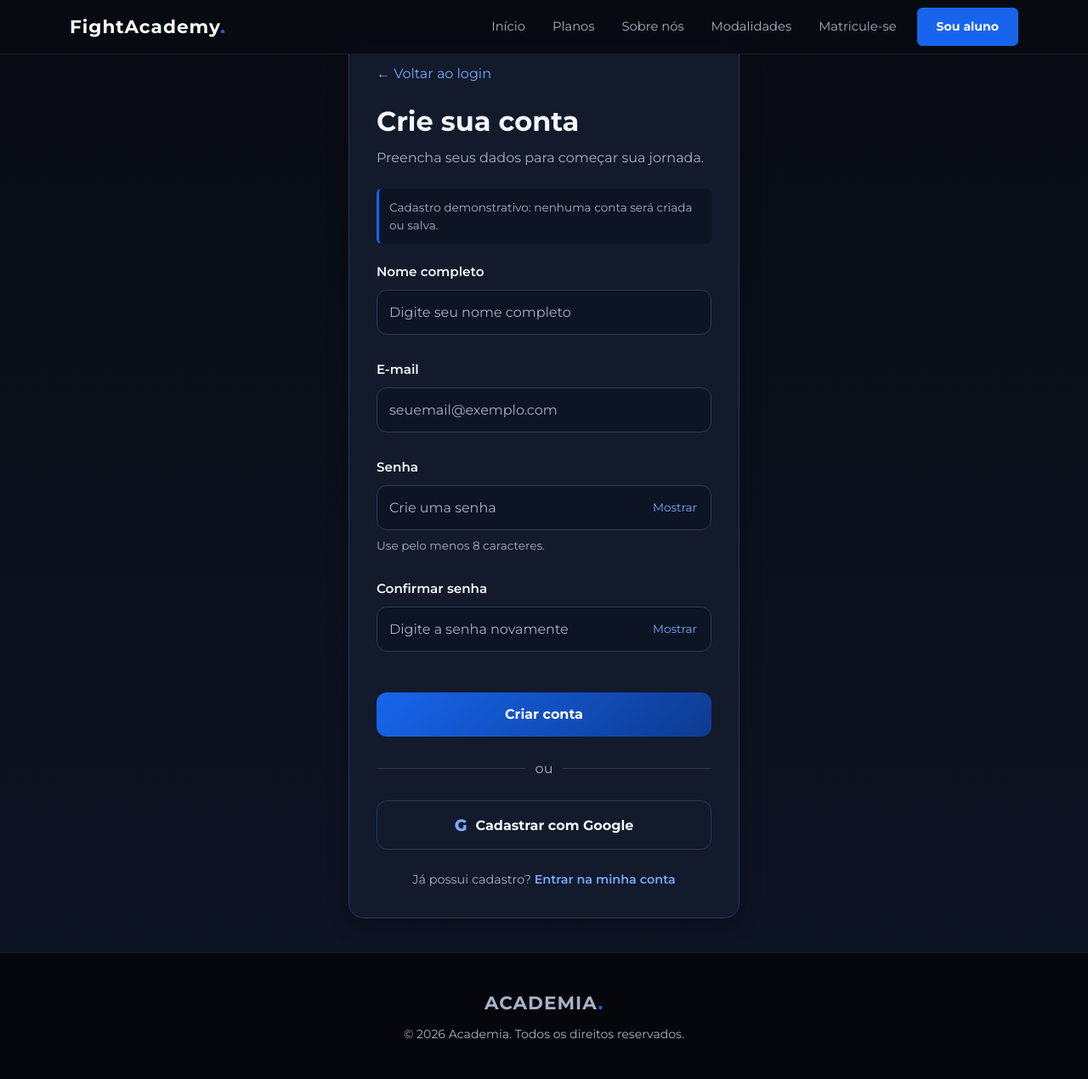
After one commit to JordanLima06/ProjetoAcademia, a Flask app: page /cadastro in a window 1280 px wide. The commit adds this page. Shown: the whole page at 85% size. Run offline with Flask 3, Linux system fonts and the light colour scheme.

Commit message:
cadastro atualizado

```diff
--- a/main.py
+++ b/main.py
@@ -107,5 +107,10 @@ def modalidade():
 def login():
     return render_template("login.html")
 
+@app.get("/cadastro")
+def cadastro():
+    return render_template("cadastro.html")
+
+
 if __name__ == "__main__":
     app.run(debug=True)
--- /dev/null
+++ b/static/css/cadastro.css
@@ -0,0 +1,276 @@
+
+/* Página */
+.cadastro-main {
+    min-height: 100%;
+    display: flex;
+    justify-content: center;
+    align-items: center;
+    padding: 40px 16px;
+    background: var(--gradient-background);
+    color: var(--color-text);
+    font-family: var(--font-main);
+}
+
+/* Cartão */
+.cadastro-section {
+    width: 100%;
+    max-width: 460px;
+    padding: 32px;
+    background: var(--color-surface);
+    border: 1px solid var(--color-border);
+    border-radius: var(--radius-lg);
+    box-shadow: var(--shadow-card);
+}
+
+.voltar {
+    display: inline-block;
+    margin-bottom: 24px;
+    color: var(--color-primary-light);
+    text-decoration: none;
+}
+
+.voltar:hover,
+.cadastro-texto a:hover {
+    text-decoration: underline;
+}
+
+.cadastro-cabecalho {
+    margin-bottom: 24px;
+}
+
+.cadastro-cabecalho h1 {
+    margin: 0 0 10px;
+    font-size: clamp(1.6rem, 5vw, 2rem);
+    font-weight: 700;
+}
+
+.cadastro-cabecalho p,
+.cadastro-texto {
+    color: var(--color-text-muted);
+    line-height: 1.6;
+}
+
+.aviso-demo {
+    padding: 12px;
+    margin: 0;
+    color: var(--color-text-muted);
+    background: var(--color-dark-blue);
+    border-left: 3px solid var(--color-primary);
+    border-radius: var(--radius-sm);
+    font-size: 0.85rem;
+    line-height: 1.5;
+}
+
+/* Formulário */
+.cadastro-form {
+    display: flex;
+    flex-direction: column;
+    gap: 20px;
+}
+
+.cadastro-section .campo {
+    display: flex;
+    flex-direction: column;
+    gap: 8px;
+}
+
+.cadastro-section .campo label {
+    color: var(--color-text);
+    font-size: 0.95rem;
+    font-weight: 600;
+}
+
+.cadastro-section .campo input {
+    width: 100%;
+    min-height: 50px;
+    padding: 12px 14px;
+    color: var(--color-text);
+    background: var(--color-dark-blue);
+    border: 1px solid var(--color-border);
+    border-radius: var(--radius-md);
+    font: inherit;
+    font-size: 1rem;
+    transition: border-color var(--transition-default),
+                box-shadow var(--transition-default);
+}
+
+.cadastro-section .campo input::placeholder {
+    color: var(--color-text-muted);
+    opacity: 1;
+}
+
+.cadastro-section .campo input:focus-visible,
+.toggle-senha:focus-visible,
+.btn-cadastro:focus-visible,
+.btn-secundario:focus-visible,
+.voltar:focus-visible,
+.cadastro-texto a:focus-visible {
+    outline: 3px solid var(--color-primary-light);
+    outline-offset: 3px;
+}
+
+.cadastro-section .campo input:focus {
+    border-color: var(--color-primary);
+    box-shadow: var(--shadow-blue);
+}
+
+.cadastro-section .campo input[aria-invalid="true"] {
+    border-color: #ff8585;
+}
+
+/* Mostrar/ocultar senha */
+.senha-wrapper {
+    position: relative;
+    display: flex;
+    align-items: center;
+}
+
+.senha-wrapper input {
+    padding-right: 88px !important;
+}
+
+.toggle-senha {
+    position: absolute;
+    right: 10px;
+    padding: 7px;
+    color: var(--color-primary-light);
+    background: transparent;
+    border: 0;
+    border-radius: var(--radius-sm);
+    cursor: pointer;
+    font: inherit;
+    font-size: 0.85rem;
+}
+
+.toggle-senha:hover {
+    color: var(--color-white);
+}
+
+/* Ajuda e erros */
+.dica-senha,
+.erro {
+    margin: 0;
+    font-size: 0.85rem;
+    line-height: 1.5;
+}
+
+.dica-senha {
+    color: var(--color-text-muted);
+}
+
+.erro {
+    color: #ff8585;
+}
+
+.mensagem {
+    margin: 0;
+    color: var(--color-text-muted);
+    font-size: 0.9rem;
+    line-height: 1.5;
+}
+
+/* Botões */
+.btn-cadastro,
+.btn-secundario {
+    width: 100%;
+    min-height: 50px;
+    display: flex;
+    align-items: center;
+    justify-content: center;
+    gap: 10px;
+    padding: 12px 16px;
+    border-radius: var(--radius-md);
+    font: inherit;
+    font-weight: 700;
+    cursor: pointer;
+    transition: background var(--transition-default),
+                transform var(--transition-default);
+}
+
+.btn-cadastro {
+    color: var(--color-white);
+    background: var(--gradient-primary);
+    border: 0;
+}
+
+.btn-cadastro:hover:not(:disabled) {
+    background: var(--color-primary-hover);
+    transform: translateY(-1px);
+}
+
+.btn-cadastro:disabled {
+    opacity: 0.7;
+    cursor: wait;
+}
+
+.btn-secundario {
+    color: var(--color-text);
+    background: transparent;
+    border: 1px solid var(--color-border);
+}
+
+.btn-secundario:hover {
+    background: var(--color-card);
+}
+
+.google-icone {
+    font-size: 1.2rem;
+    font-weight: 800;
+    color: #78a9ff;
+}
+
+.separador {
+    display: flex;
+    align-items: center;
+    gap: 12px;
+    margin: 24px 0;
+    color: var(--color-text-muted);
+}
+
+.separador::before,
+.separador::after {
+    content: "";
+    flex: 1;
+    height: 1px;
+    background: var(--color-border);
+}
+
+.cadastro-texto {
+    margin: 24px 0 0;
+    text-align: center;
+    font-size: 0.9rem;
+}
+
+.cadastro-texto a {
+    color: var(--color-primary-light);
+    font-weight: 600;
+}
+
+/* Telas pequenas */
+@media (max-width: 480px) {
+    .cadastro-main {
+        padding: 24px 12px;
+        align-items: flex-start;
+    }
+
+    .cadastro-section {
+        padding: 24px 18px;
+        border-radius: var(--radius-md);
+    }
+
+    .cadastro-form {
+        gap: 18px;
+    }
+}
+
+/* Respeita preferência por menos animações */
+@media (prefers-reduced-motion: reduce) {
+    *,
+    *::before,
+    *::after {
+        scroll-behavior: auto !important;
+        transition-duration: 0.01ms !important;
+        animation-duration: 0.01ms !important;
+        animation-iteration-count: 1 !important;
+    }
+}
--- a/static/css/login.css
+++ b/static/css/login.css
@@ -1,4 +1,3 @@
-
 @import url('/static/css/root.css');
 
 /* ========================================
--- /dev/null
+++ b/static/js/cadastro.js
@@ -0,0 +1,114 @@
+
+const form = document.getElementById("cadastro-form");
+
+if (form) {
+    const nome = document.getElementById("nome");
+    const email = document.getElementById("email");
+    const senha = document.getElementById("senha");
+    const confirmar = document.getElementById("confirmar");
+
+    const campos = [nome, email, senha, confirmar];
+    const statusCadastro = document.getElementById("cadastro-status");
+    const botaoEnviar = document.getElementById("cadastrar");
+    const botaoGoogle = document.getElementById("google");
+    const statusGoogle = document.getElementById("google-status");
+
+    function validar(campo) {
+        let erro = "";
+
+        if (!campo.value.trim()) {
+            erro = "Preencha este campo.";
+        } else if (campo === nome && campo.value.trim().length < 2) {
+            erro = "Informe seu nome completo.";
+        } else if (campo === email && campo.validity.typeMismatch) {
+            erro = "Informe um endereço de e-mail válido.";
+        } else if (campo === senha && campo.value.length < 8) {
+            erro = "A senha precisa ter pelo menos 8 caracteres.";
+        } else if (
+            campo === confirmar &&
+            campo.value !== senha.value
+        ) {
+            erro = "As senhas não são iguais.";
+        }
+
+        campo.setAttribute("aria-invalid", String(Boolean(erro)));
+
+        const mensagemErro = document.getElementById(
+            `${campo.id}-erro`
+        );
+
+        if (mensagemErro) {
+            mensagemErro.textContent = erro;
+        }
+
+        return erro === "";
+    }
+
+    // Valida novamente quando o usuário altera os campos.
+    campos.forEach((campo) => {
+        campo.addEventListener("input", () => {
+            statusCadastro.textContent = "";
+
+            if (campo.getAttribute("aria-invalid") === "true") {
+                validar(campo);
+            }
+
+            if (campo === senha && confirmar.value) {
+                validar(confirmar);
+            }
+
+            if (campo === confirmar && confirmar.value) {
+                validar(confirmar);
+            }
+        });
+    });
+
+    // Mostrar ou ocultar as senhas.
+    document.querySelectorAll(".toggle-senha").forEach((botao) => {
+        botao.addEventListener("click", () => {
+            const campoId = botao.getAttribute("aria-controls");
+            const campo = document.getElementById(campoId);
+
+            if (!campo) return;
+
+            const mostrar = campo.type === "password";
+
+            campo.type = mostrar ? "text" : "password";
+            botao.setAttribute("aria-pressed", String(mostrar));
+            botao.setAttribute(
+                "aria-label",
+                mostrar ? "Ocultar senha" : "Mostrar senha"
+            );
+
+            botao.textContent = mostrar ? "Ocultar" : "Mostrar";
+        });
+    });
+
+    // Validação do formulário demonstrativo.
+    form.addEventListener("submit", (evento) => {
+        evento.preventDefault();
+
+        const resultados = campos.map(validar);
+        const primeiroErro = resultados.indexOf(false);
+
+        if (primeiroErro !== -1) {
+            statusCadastro.textContent =
+                "Existem campos que precisam ser corrigidos.";
+
+            campos[primeiroErro].focus();
+            return;
+        }
+
+        statusCadastro.textContent =
+            "Dados validados. Este cadastro é demonstrativo: " +
+            "nenhuma conta foi criada ou dado foi salvo.";
+    });
+
+    // O cadastro com Google ainda não está integrado.
+    if (botaoGoogle && statusGoogle) {
+        botaoGoogle.addEventListener("click", () => {
+            statusGoogle.textContent =
+                "O cadastro com Google ainda não está conectado.";
+        });
+    }
+}
--- a/templates/_partials/navbar.html
+++ b/templates/_partials/navbar.html
@@ -12,7 +12,7 @@
                 <li class="nav-item"><a class="nav-link" href="{{ url_for('listar_planos') }}">Planos</a></li>
                 <li class="nav-item"><a class="nav-link" href="#sobre">Sobre nós</a></li>
                 <li class="nav-item"><a class="nav-link" href="{{ url_for('modalidade') }}">Modalidades</a></li>
-                <li class="nav-item"><a class="nav-link" href="#cadastro">Matricule-se</a></li>
+                <li class="nav-item"><a class="nav-link" href="{{ url_for('cadastro') }}">Matricule-se</a></li>
                 <li class="nav-item mt-2 mt-lg-0">
                     <a class="btn btn-accent" href="{{ url_for('login') }}">Sou aluno</a>
                 </li>
--- /dev/null
+++ b/templates/cadastro.html
@@ -0,0 +1,163 @@
+{% extends "index.html" %}
+
+{% block title %}Cadastro | FightAcademy{% endblock %}
+
+{% block extra_css %}
+<link rel="stylesheet" href="{{ url_for('static', filename='css/cadastro.css') }}">
+{% endblock %}
+
+{% block content %}
+<div class="cadastro-main" id="conteudo" tabindex="-1">
+    <section class="cadastro-section" aria-labelledby="titulo-cadastro">
+
+        <a class="voltar" href="{{ url_for('login') }}">
+            &larr; Voltar ao login
+        </a>
+
+        <header class="cadastro-cabecalho">
+            <h1 id="titulo-cadastro">Crie sua conta</h1>
+            <p>Preencha seus dados para começar sua jornada.</p>
+        </header>
+
+        <form id="cadastro-form"
+              class="cadastro-form"
+              method="POST"
+              action="{{ url_for('cadastro') }}"
+              novalidate
+              aria-describedby="aviso-demo">
+
+            <p class="aviso-demo" id="aviso-demo">
+                Cadastro demonstrativo: nenhuma conta será criada ou salva.
+            </p>
+
+            <div class="campo">
+                <label for="nome">Nome completo</label>
+                <input
+                    type="text"
+                    id="nome"
+                    name="nome"
+                    placeholder="Digite seu nome completo"
+                    autocomplete="name"
+                    maxlength="120"
+                    required
+                    aria-describedby="nome-erro"
+                >
+                <p class="erro" id="nome-erro" aria-live="polite"></p>
+            </div>
+
+            <div class="campo">
+                <label for="email">E-mail</label>
+                <input
+                    type="email"
+                    id="email"
+                    name="email"
+                    placeholder="seuemail@exemplo.com"
+                    autocomplete="email"
+                    inputmode="email"
+                    autocapitalize="none"
+                    spellcheck="false"
+                    required
+                    aria-describedby="email-erro"
+                >
+                <p class="erro" id="email-erro" aria-live="polite"></p>
+            </div>
+
+            <div class="campo">
+                <label for="senha">Senha</label>
+
+                <div class="senha-wrapper">
+                    <input
+                        type="password"
+                        id="senha"
+                        name="senha"
+                        placeholder="Crie uma senha"
+                        autocomplete="new-password"
+                        minlength="8"
+                        required
+                        aria-describedby="senha-ajuda senha-erro"
+                    >
+
+                    <button
+                        class="toggle-senha"
+                        type="button"
+                        aria-label="Mostrar senha"
+                        aria-pressed="false"
+                        aria-controls="senha">
+                        Mostrar
+                    </button>
+                </div>
+
+                <p class="dica-senha" id="senha-ajuda">
+                    Use pelo menos 8 caracteres.
+                </p>
+                <p class="erro" id="senha-erro" aria-live="polite"></p>
+            </div>
+
+            <div class="campo">
+                <label for="confirmar">Confirmar senha</label>
+
+                <div class="senha-wrapper">
+                    <input
+                        type="password"
+                        id="confirmar"
+                        name="confirmar"
+                        placeholder="Digite a senha novamente"
+                        autocomplete="new-password"
+                        required
+                        aria-describedby="confirmar-erro"
+                    >
+
+                    <button
+                        class="toggle-senha"
+                        type="button"
+                        aria-label="Mostrar senha"
+                        aria-pressed="false"
+                        aria-controls="confirmar">
+                        Mostrar
+                    </button>
+                </div>
+
+                <p class="erro" id="confirmar-erro" aria-live="polite"></p>
+            </div>
+
+            <p
+                class="mensagem"
+                id="cadastro-status"
+                role="status"
+                aria-live="polite"
+                aria-atomic="true">
+            </p>
+
+            <button class="btn-cadastro" id="cadastrar" type="submit">
+                Criar conta
+            </button>
+        </form>
+
+        <div class="separador" aria-hidden="true">
+            <span>ou</span>
+        </div>
+
+        <button class="btn-secundario" id="google" type="button">
+            <span class="google-icone" aria-hidden="true">G</span>
+            Cadastrar com Google
+        </button>
+
+        <p
+            class="mensagem"
+            id="google-status"
+            role="status"
+            aria-live="polite">
+        </p>
+
+        <p class="cadastro-texto">
+            Já possui cadastro?
+            <a href="{{ url_for('login') }}">Entrar na minha conta</a>
+        </p>
+
+    </section>
+</div>
+{% endblock %}
+
+{% block extra_js %}
+<script src="{{ url_for('static', filename='js/cadastro.js') }}" defer></script>
+{% endblock %}
--- a/templates/home.html
+++ b/templates/home.html
@@ -20,7 +20,7 @@
             <a href="{{ url_for('static', filename='aula-experimental.html') }}" class="btn btn-outline-light btn-lg">
                 Agendar aula experimental
             </a>
-            <a href="{{ url_for('static', filename='cadastro.html') }}" class="btn btn-accent btn-lg">
+            <a href="{{ url_for('cadastro') }}" class="btn btn-accent btn-lg">
                 Quero me matricular
             </a>
         </div>
@@ -147,7 +147,7 @@
             Venha conhecer nossa estrutura, fale com nossos professores
             e comece sua jornada de treinamento.
         </p>
-        <a href="{{ url_for('static', filename='cadastro.html') }}" class="btn btn-light btn-lg mt-3">
+        <a href="{{ url_for('cadastro') }}" class="btn btn-light btn-lg mt-3">
             Comece agora
         </a>
     </div>
--- a/templates/index.html
+++ b/templates/index.html
@@ -21,12 +21,12 @@
     <!-- Bootstrap -->
     <link href="https://cdn.jsdelivr.net/npm/bootstrap@5.3.3/dist/css/bootstrap.min.css" rel="stylesheet">
 
+
+    <!-- CSS global -->
+    <link rel="stylesheet" href="{{ url_for('static', filename='css/style.css') }}">
     <link href="{{ url_for('static', filename='css/root.css') }}" rel="stylesheet">
     <link href="{{ url_for('static', filename='css/navbar.css') }}" rel="stylesheet">
     <link href="{{ url_for('static', filename='css/footer.css') }}" rel="stylesheet">
-
-    <!-- CSS global -->
-    <link rel="stylesheet" href="{{ url_for('static', filename='css/style.css') }}">
     {% block extra_css %}{% endblock %}
 </head>
 
--- a/templates/login.html
+++ b/templates/login.html
@@ -140,7 +140,7 @@
 
     <p class="cadastro-texto">
       Ainda não possui cadastro?
-      <a href="{{ url_for('home') }}">Cadastre-se</a>
+      <a href="{{ url_for('cadastro') }}">Cadastre-se</a>
     </p>
 
     <!-- Recuperação de senha: formulário separado -->
--- a/templates/modalidades.html
+++ b/templates/modalidades.html
@@ -67,7 +67,7 @@
             </p>
           </div>
 
-          <a class="botao" href="cadastro.html">
+          <a class="botao" href="{{ url_for('cadastro') }}">
             Quero me cadastrar
           </a>
 
--- a/templates/planos.html
+++ b/templates/planos.html
@@ -67,7 +67,7 @@
                         </ul>
                         {% endif %}
 
-                        <a class="botao-plano" href="{{ url_for('listar_planos') }}">
+                        <a class="botao-plano" href="{{ url_for('cadastro') }}">
                             Quero este plano
                         </a>
                     </div>
@@ -85,7 +85,7 @@
                     </p>
                 </div>
 
-                <a class="botao-plano botao-cta-plano" href="{{ url_for('listar_planos') }}">
+                <a class="botao-plano botao-cta-plano" href="{{ url_for('cadastro') }}">
                     Fazer cadastro
                 </a>
             </section>
```
Also changed, not shown: static/js/modalidades.js (deleted, +0 -101 lines), templates/detalhes.html (+4 -4 lines).
